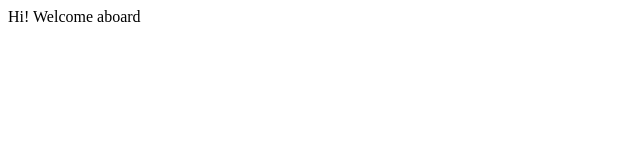
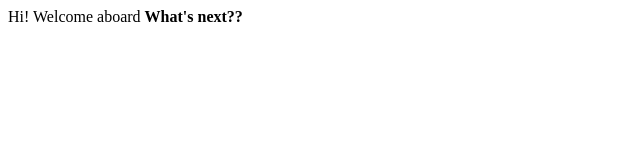
Before and after one commit to krishnamodi2000/PST, a plain HTML site: page index.html in a window 1280 px wide. Shown: the whole page, without its empty margins (0-640 px from the left). Drawn offline with Linux system fonts and the light colour scheme.

Commit message:
Changed HTML file

```diff
--- a/index.html
+++ b/index.html
@@ -4,4 +4,5 @@
 </head>
 <body>
     Hi! Welcome aboard
+    <b> What's next??</b>
 </body>
```
